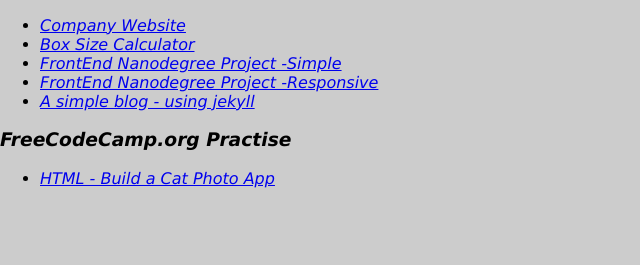
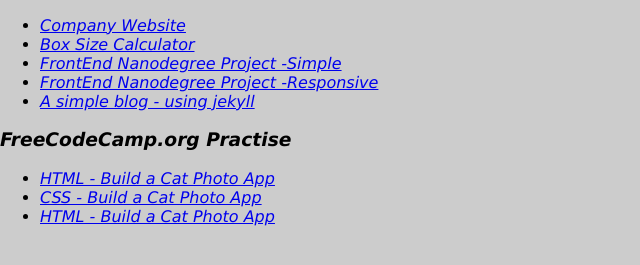
Before and after one commit to nikneal91/nikneal91.github.io, a plain HTML site: page index.html in a window 1280 px wide. Shown: the part 105-370 px from the top of the page, without its empty margins (0-640 px from the left). Drawn offline with Linux system fonts and the light colour scheme; files that its build step writes are made by us from their sources; a script that the page names is missing.

Commit message:
Added freecodecamp codes

```diff
--- a/index.html
+++ b/index.html
@@ -22,6 +22,8 @@
     <h3>FreeCodeCamp.org Practise</h3>
     <ul>
         <li><a href="./freecodecamp/html/">HTML - Build a Cat Photo App</a></li>
+         <li><a href="./freecodecamp/css/">CSS - Build a Cat Photo App</a></li>
+         <li><a href="./freecodecamp/survey/">HTML - Build a Cat Photo App</a></li>
     </ul>
 
 </body>
```
